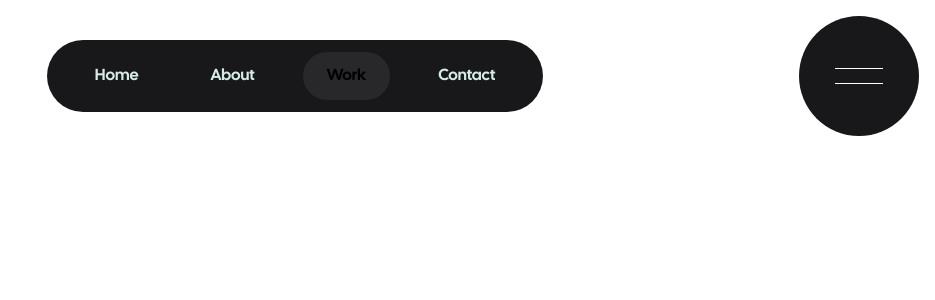
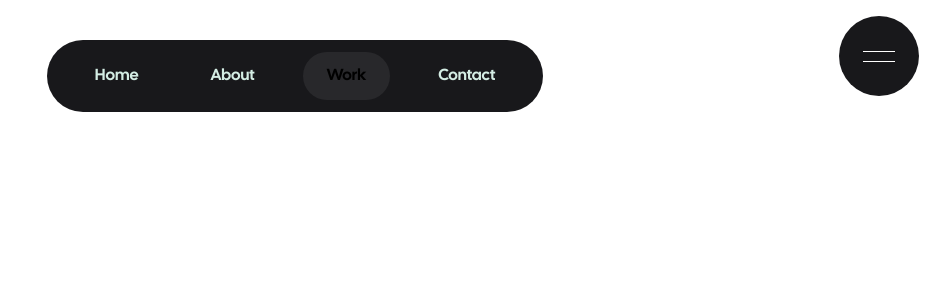
Before and after one commit to m-dombkowski/Portfolio-website, a Next.js app: page /work in a window 1280 px wide. Shown: the top 300 px of the page, without its empty margins (345-1280 px from the left). Built offline with nearby package versions, Linux system fonts and the light colour scheme.

Commit message:
styles: cosmetic changes for "mobile nav" toggle button

```diff
--- a/src/app/components/navigation/mobile-nav/styles.module.scss
+++ b/src/app/components/navigation/mobile-nav/styles.module.scss
@@ -1,6 +1,6 @@
 .mobileNav {
-  width: 120px;
-  height: 30px;
+  width: 50px;
+  height: 50px;
   background-color: #18181b;
   display: flex;
   flex-direction: column;
@@ -11,10 +11,11 @@
   cursor: pointer;
   margin: 16px 16px 0 0;
   border-radius: 100%;
+  z-index: 1005;
 
   .bgMobileNav {
     width: 100%;
-    height: 120px;
+    height: 50px;
     z-index: 0;
     position: absolute;
     transition: all 0.5s;
@@ -47,11 +48,11 @@
     }
 
     &::after {
-      top: -15px;
+      top: -5px;
     }
 
     &::before {
-      top: 15px;
+      top: 5px;
     }
   }
 
@@ -75,6 +76,29 @@
 
 @media (min-width: 640px) {
   .mobileNav {
-    height: 120px;
+    height: 80px;
+    width: 80px;
+    .bgMobileNav {
+      height: 80px;
+    }
+    .burger {
+      &::after {
+        top: -10px;
+      }
+
+      &::before {
+        top: 10px;
+      }
+    }
+    .burgerActive {
+      &::after {
+        transform: rotate(45deg);
+        top: -1px;
+      }
+      &::before {
+        transform: rotate(-45deg);
+        top: 0px;
+      }
+    }
   }
 }
```
